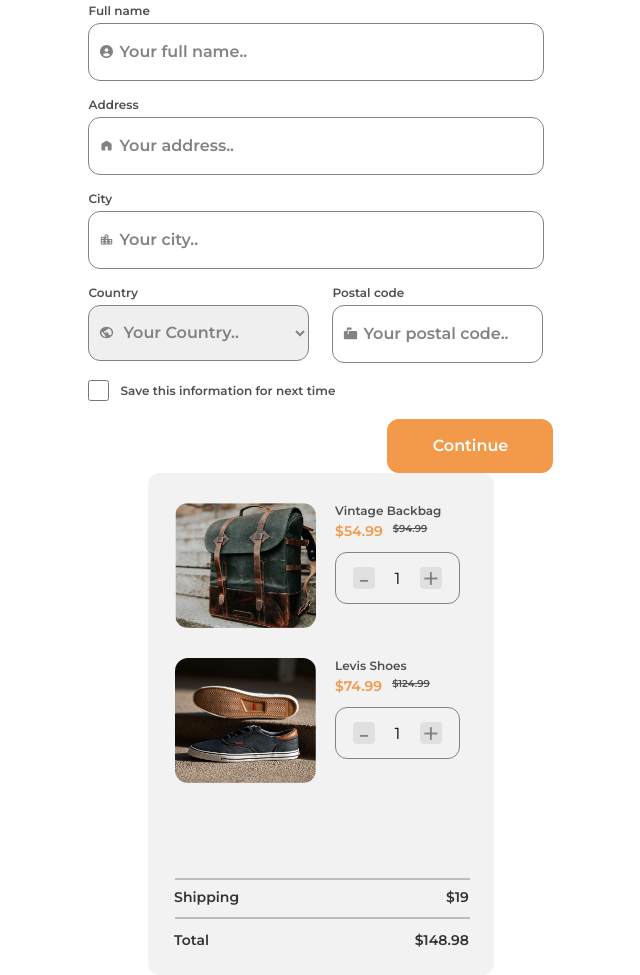
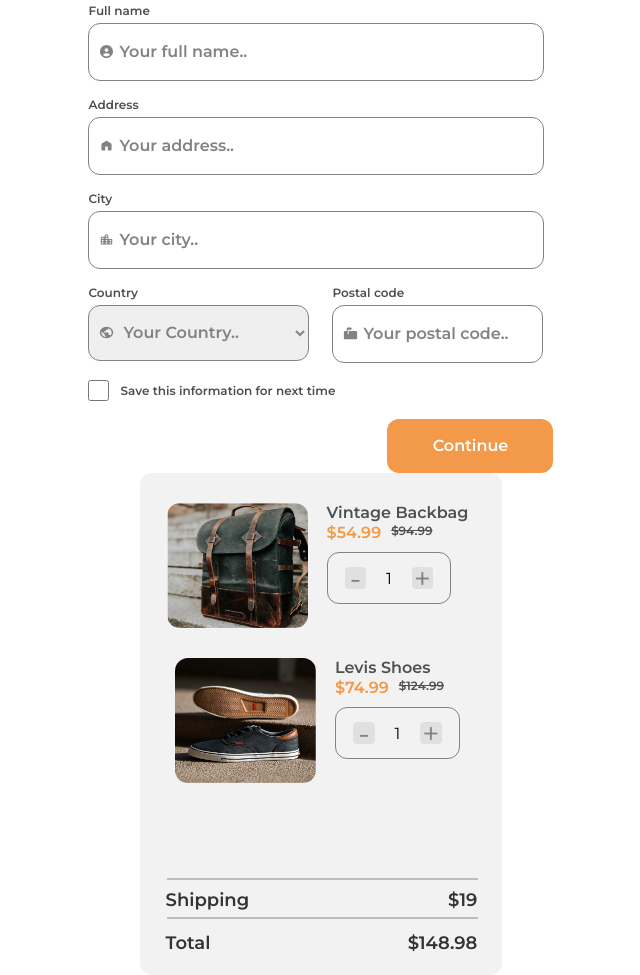
Before and after one commit to Jean-Paul-12/challenge-checkout-page, a website built with Vite: page index.html in a window 1280 px wide. Shown: the part 456-1431 px from the top of the page, without its empty margins (319-959 px from the left). Built offline with nearby package versions, Linux system fonts and the light colour scheme.

Commit message:
feat(shopping-card): Update code

```diff
--- a/css/components/shopping-card.css
+++ b/css/components/shopping-card.css
@@ -1,5 +1,3 @@
-
-
 .shopping-card {
     padding-bottom: 13px;
     background-color: #F2F2F2;
@@ -34,7 +32,7 @@
     color: #4E5150;
 }
 
-.product-information{
+.product-information {
     margin-bottom: 0px;
     padding-bottom: 0px;
 }
@@ -61,7 +59,7 @@
     color: #4E5150;
 }
 
-.add__article{
+.add__article {
     display: flex;
     width: 122.8px;
     height: 49.86px;
@@ -74,7 +72,7 @@
     gap: 20px;
 }
 
-.add__article button{
+.add__article button {
     display: flex;
     justify-content: center;
     align-items: center;
@@ -125,8 +123,31 @@ hr {
 }
 
 @media (min-width:1024px) {
-    .container__shopping-card{
+    .container__shopping-card {
         max-width: 383px;
         order: 2;
     }
+
+    .shopping-card h3 {
+        font-weight: 600;
+        font-size: 16px;
+        line-height: 20px;
+    }
+
+    .product-offer {
+        font-weight: 600;
+        font-size: 16px;
+        line-height: 20px;
+    }
+
+    .product-price {
+        font-size: 12px;
+        line-height: 15px;
+    }
+
+    .total-product {
+        font-weight: 600;
+        font-size: 18px;
+        line-height: 22px;
+    }
 }
```
